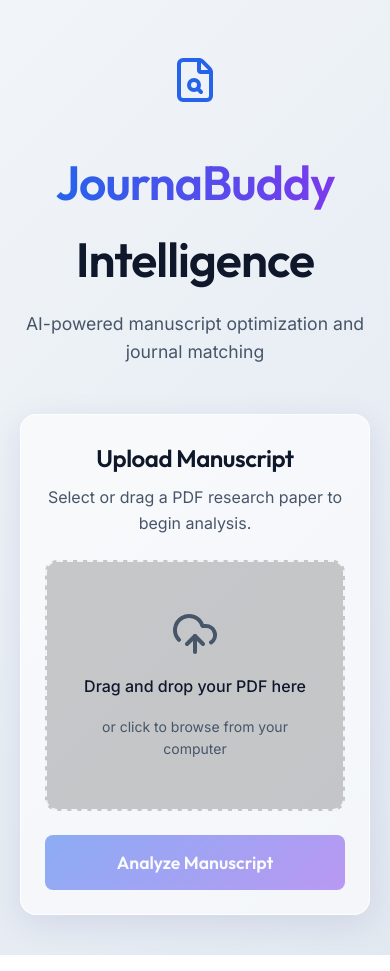
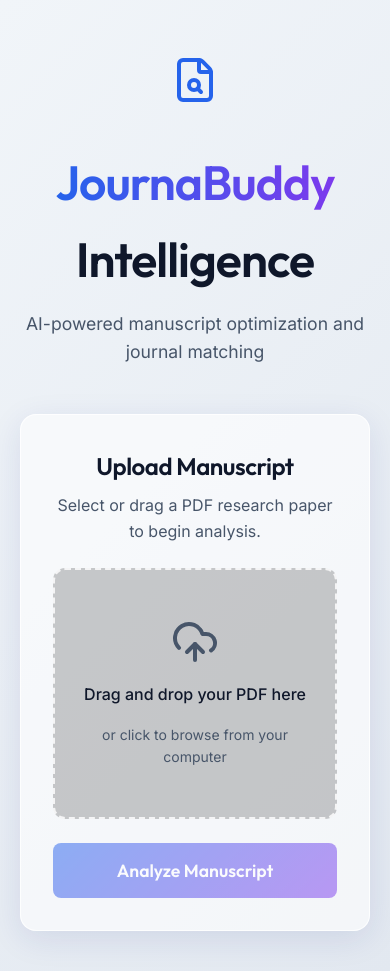
Before and after one commit to abbysweb/JournaBuddy, a React (Vite) app in the folder frontend/: page / in a window 390 px wide. Built offline with nearby package versions, Linux system fonts and the light colour scheme.

Commit message:
style: increase card sizing and max-width for better responsive layout

```diff
--- a/frontend/src/components/Dashboard.tsx
+++ b/frontend/src/components/Dashboard.tsx
@@ -78,7 +78,7 @@ export const Dashboard: React.FC<DashboardProps> = ({ payload }) => {
   return (
     <div className="animate-fade-in" style={{ display: 'flex', flexDirection: 'column', gap: '24px' }}>
 
-      <div style={{ display: 'grid', gridTemplateColumns: 'repeat(auto-fit, minmax(300px, 1fr))', gap: '24px' }}>
+      <div style={{ display: 'grid', gridTemplateColumns: 'repeat(auto-fit, minmax(400px, 1fr))', gap: '32px' }}>
 
         {/* Radar Chart */}
         <div className="glass-panel">
@@ -126,7 +126,7 @@ export const Dashboard: React.FC<DashboardProps> = ({ payload }) => {
           <p style={{ fontSize: '0.85rem', color: 'var(--text-secondary)', marginBottom: '16px' }}>
             Qualitative analysis produced by local Language Models evaluating intelligence, rigor, and compliance.
           </p>
-          <div style={{ display: 'grid', gridTemplateColumns: 'repeat(auto-fit, minmax(250px, 1fr))', gap: '16px' }}>
+          <div style={{ display: 'grid', gridTemplateColumns: 'repeat(auto-fit, minmax(350px, 1fr))', gap: '24px' }}>
             {Object.entries(agents).map(([agentName, agentData]: [string, any]) => (
               <div key={agentName} style={{ background: 'rgba(0,0,0,0.03)', padding: '16px', borderRadius: '8px', border: '1px solid var(--glass-border)' }}>
                 <h4 style={{ color: 'var(--accent-primary)', marginBottom: '12px', textTransform: 'capitalize' }}>
--- a/frontend/src/index.css
+++ b/frontend/src/index.css
@@ -45,7 +45,7 @@ h1, h2, h3, h4, h5, h6 {
   border: 1px solid var(--glass-border);
   border-radius: 16px;
   box-shadow: var(--glass-shadow);
-  padding: 24px;
+  padding: 32px;
   transition: transform 0.3s ease, box-shadow 0.3s ease;
 }
 
@@ -113,7 +113,7 @@ h1, h2, h3, h4, h5, h6 {
 
 /* Layout */
 .app-container {
-  max-width: 1200px;
+  max-width: 1400px;
   margin: 0 auto;
   padding: 40px 20px;
 }
```
